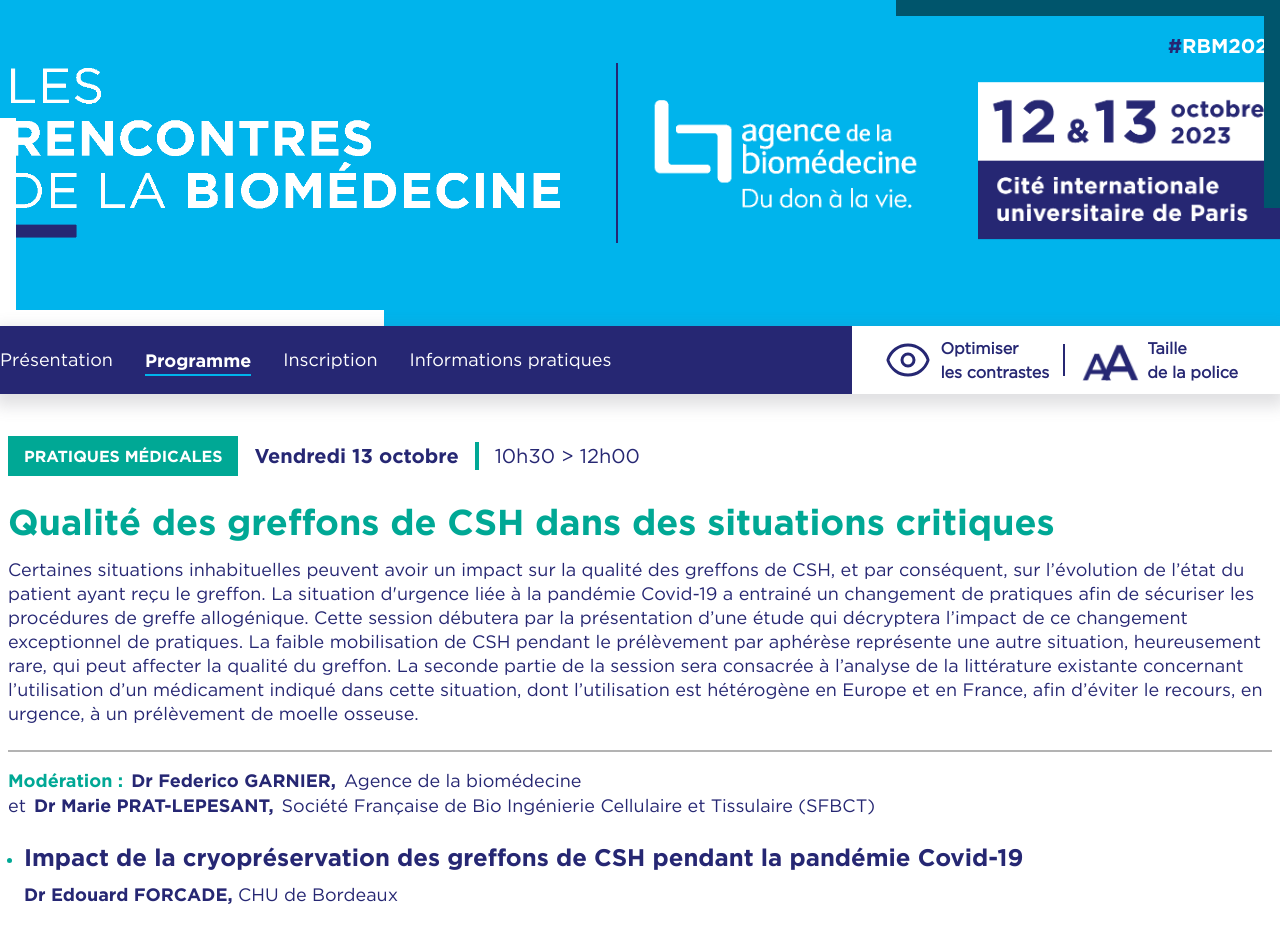
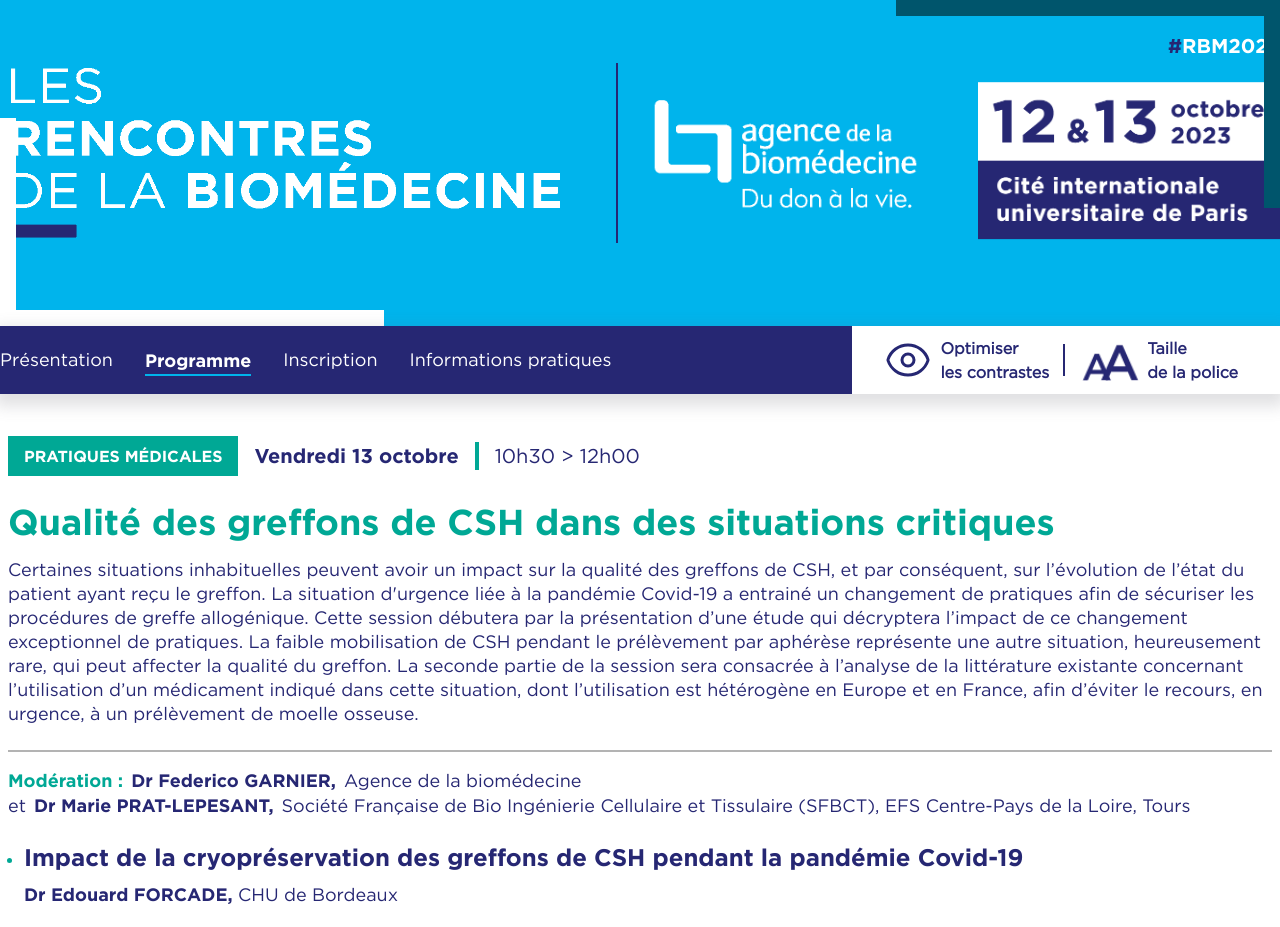
Before and after one commit to MW-Ptolemee/rencontres-biomedecine, a React (Create React App) app: page /session-14 in a window 1280 px wide. Shown: the top 927 px of the page. Built offline with nearby package versions, Linux system fonts and the light colour scheme.

Commit message:
maj sessions

```diff
--- a/src/pages/sessions/Session11.js
+++ b/src/pages/sessions/Session11.js
@@ -50,7 +50,7 @@ const Session11 = ({ textSize }) => {
         Laboratoire de thérapie cellulaire – CHU de Liège, Belgique <br />et
         </span>
         <span className="text-secondary dark:text-black gotham-bold">
-        Dr Maud D’AVENI-PINEY,
+        Dr Maud D’AVENI,
         </span>
         <span className="text-secondary dark:text-black">
         CHRU de Nancy
--- a/src/pages/sessions/Session14.js
+++ b/src/pages/sessions/Session14.js
@@ -57,7 +57,7 @@ const Session14 = ({ textSize }) => {
           Dr Marie PRAT-LEPESANT,
           </span>
           <span className="text-secondary dark:text-black">
-          Société Française de Bio Ingénierie Cellulaire et Tissulaire (SFBCT)
+          Société Française de Bio Ingénierie Cellulaire et Tissulaire (SFBCT), EFS Centre-Pays de la Loire, Tours
           </span>
         </p>
 
--- a/src/pages/sessions/Session4.js
+++ b/src/pages/sessions/Session4.js
@@ -56,7 +56,7 @@ const Session4 = ({ textSize }) => {
         Pr Daniel SCHERMAN,
         </span>
           <span className={`${textSize} text-secondary dark:text-black mb-4`}>
-        Fondation maladies rares
+        Fondation Maladies Rares
         </span>
       </p>
 
```
